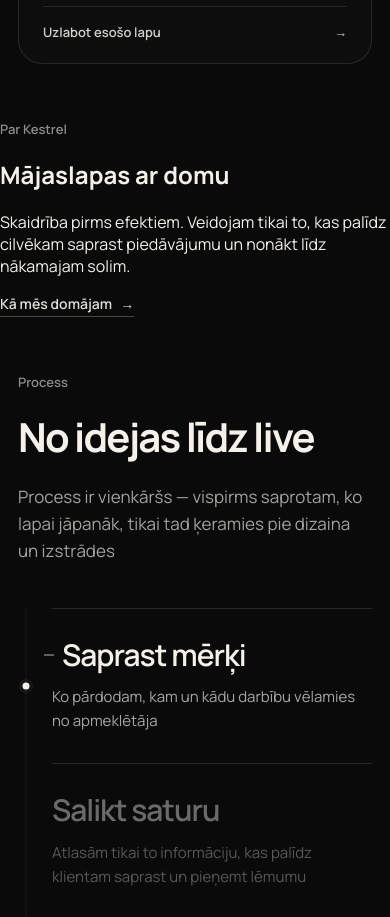
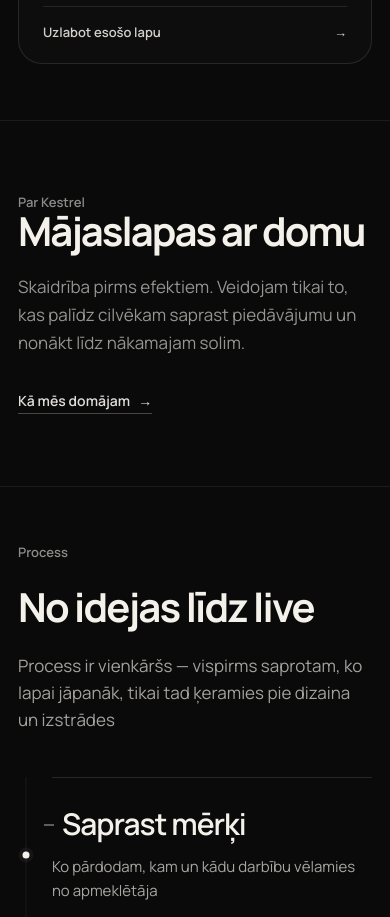
Before and after one commit to davisl24/WEBSITEAGENCY, a Next.js app: page / in a window 390 px wide. Shown: the part 5100-6017 px from the top of the page. Built offline with nearby package versions, Linux system fonts and the light colour scheme.

Commit message:
style: connect homepage and subpage navigation

```diff
--- a/app/globals.css
+++ b/app/globals.css
@@ -4205,3 +4205,98 @@
     min-width:0;
   }
 }
+
+
+/* Site connection layer */
+.home-about-section{
+  padding:104px 0;
+  border-top:1px solid rgba(244,241,234,.08);
+  border-bottom:1px solid rgba(244,241,234,.08);
+}
+.home-about-inner{
+  width:min(1180px,calc(100% - 64px));
+  margin:0 auto;
+  display:grid;
+  grid-template-columns:minmax(0,1fr) auto;
+  gap:56px;
+  align-items:end;
+}
+.home-about-copy{
+  max-width:760px;
+}
+.home-about-copy h2{
+  margin:0;
+  font-size:clamp(46px,4.8vw,70px);
+  line-height:1;
+  letter-spacing:-.05em;
+  font-weight:650;
+}
+.home-about-copy>p:last-child{
+  max-width:640px;
+  margin:22px 0 0;
+  font-size:17px;
+  line-height:1.65;
+  color:rgba(244,241,234,.6);
+}
+.home-about-action{
+  align-self:end;
+  padding-bottom:8px;
+}
+.home-about-action .text-link{
+  white-space:nowrap;
+}
+
+.service-page-footer{
+  display:block;
+}
+.service-page-footer-nav{
+  display:flex;
+  flex-wrap:wrap;
+  gap:22px;
+  padding-bottom:22px;
+}
+.service-page-footer-nav a{
+  font-size:13px;
+  color:rgba(244,241,234,.5);
+  text-decoration:none;
+  transition:color .2s ease;
+}
+.service-page-footer-nav a:hover{
+  color:rgba(244,241,234,.9);
+}
+.service-page-footer-bottom{
+  display:flex;
+  justify-content:space-between;
+  gap:24px;
+  padding-top:18px;
+  border-top:1px solid rgba(244,241,234,.08);
+}
+
+@media(max-width:900px){
+  .home-about-inner{
+    grid-template-columns:1fr;
+    align-items:start;
+  }
+  .home-about-action{
+    padding-bottom:0;
+  }
+}
+@media(max-width:700px){
+  .home-about-section{
+    padding:72px 0;
+  }
+  .home-about-inner{
+    width:calc(100% - 36px);
+    gap:32px;
+  }
+  .home-about-copy h2{
+    font-size:40px;
+  }
+  .service-page-footer-nav{
+    gap:14px 20px;
+  }
+  .service-page-footer-bottom{
+    flex-direction:column;
+    gap:8px;
+  }
+}
```
